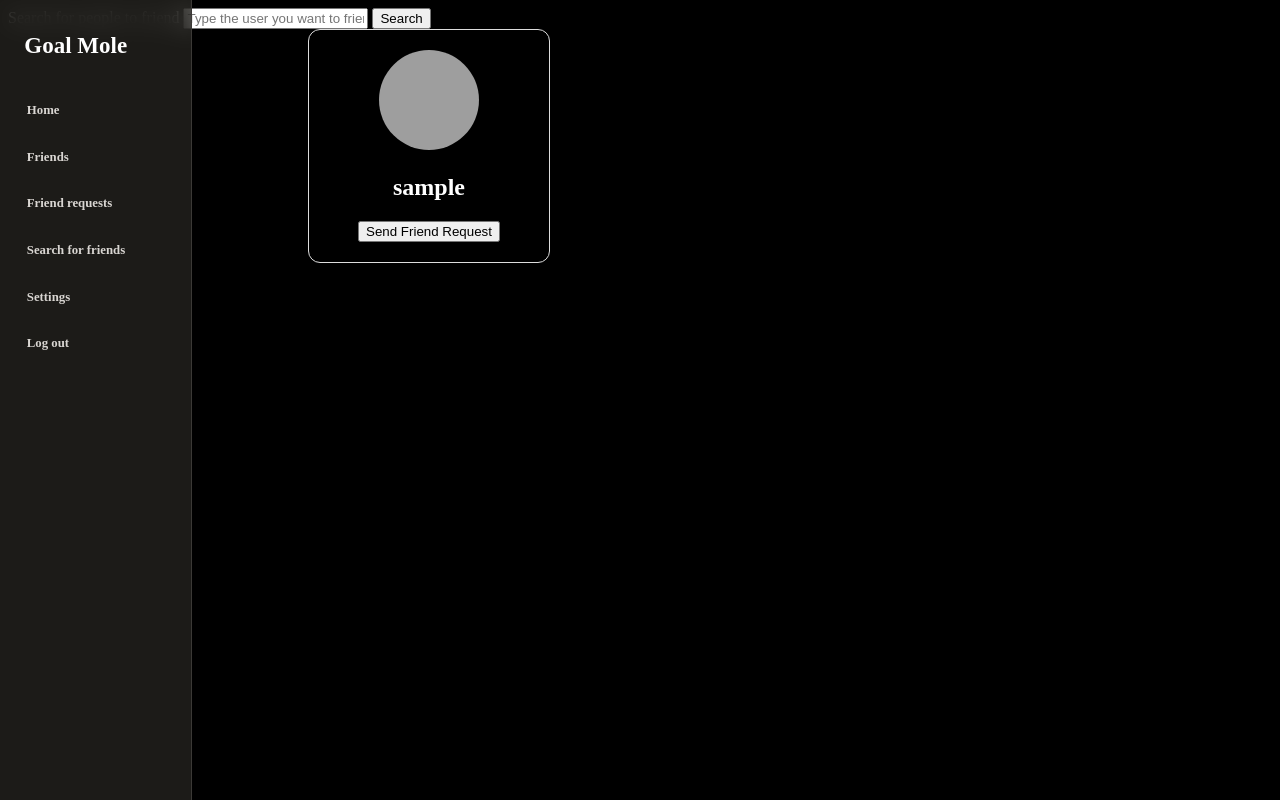
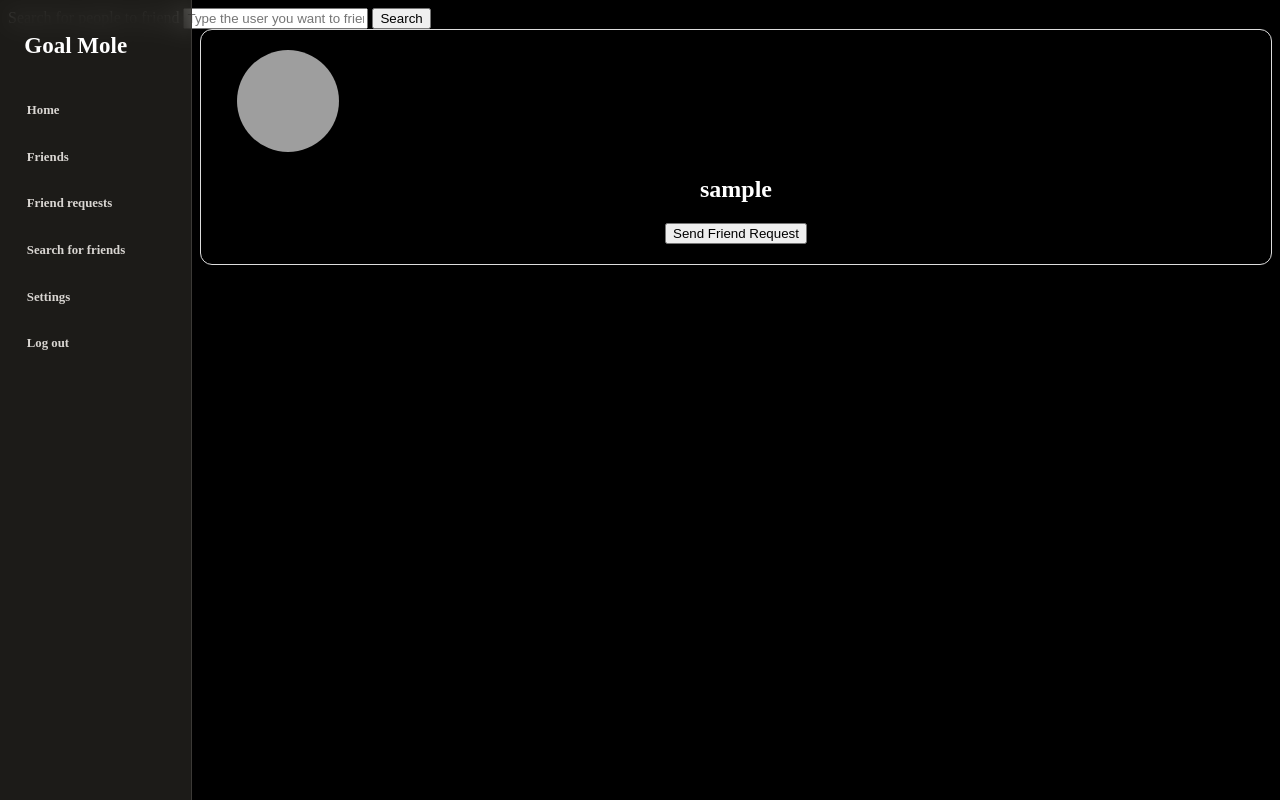
Before and after one commit to Deedacruh/Goal_Mole, a Flask app: template templates/people_search.html in a window 1280 px wide. Run offline with Flask 3, Linux system fonts and the light colour scheme; the template is opened without the code that fills it: most values are stand-ins (such as "Sample title", 1, 10 or a date in 2020); grey boxes are pictures that could not be loaded.

Commit message:
improvements to CSS

```diff
--- a/templates/people_search.html
+++ b/templates/people_search.html
@@ -42,19 +42,24 @@
     }
 
     .card {
-        width: 200px;
+        width: 85 vw;
         padding: 20px;
         border: 1px solid #ddd;
         border-radius: 12px;
         text-align: center;
-        transform: translate(300px);
         margin-bottom: 20px;
+        margin-left: 15vw;
     }/* Fix later */
 
     .card img {
-        width: 100px;
-        height: 100px;
+        width: 8vw;
+        height: 8vw;
         border-radius: 50%;
+
+        position: relative;
+        left: -35vw;
+        top: 0vw;
+
         object-fit: cover;
     }
 </style>
```
Also changed, not shown: frontend/styles.css (+0 -24 lines), requests.db.
